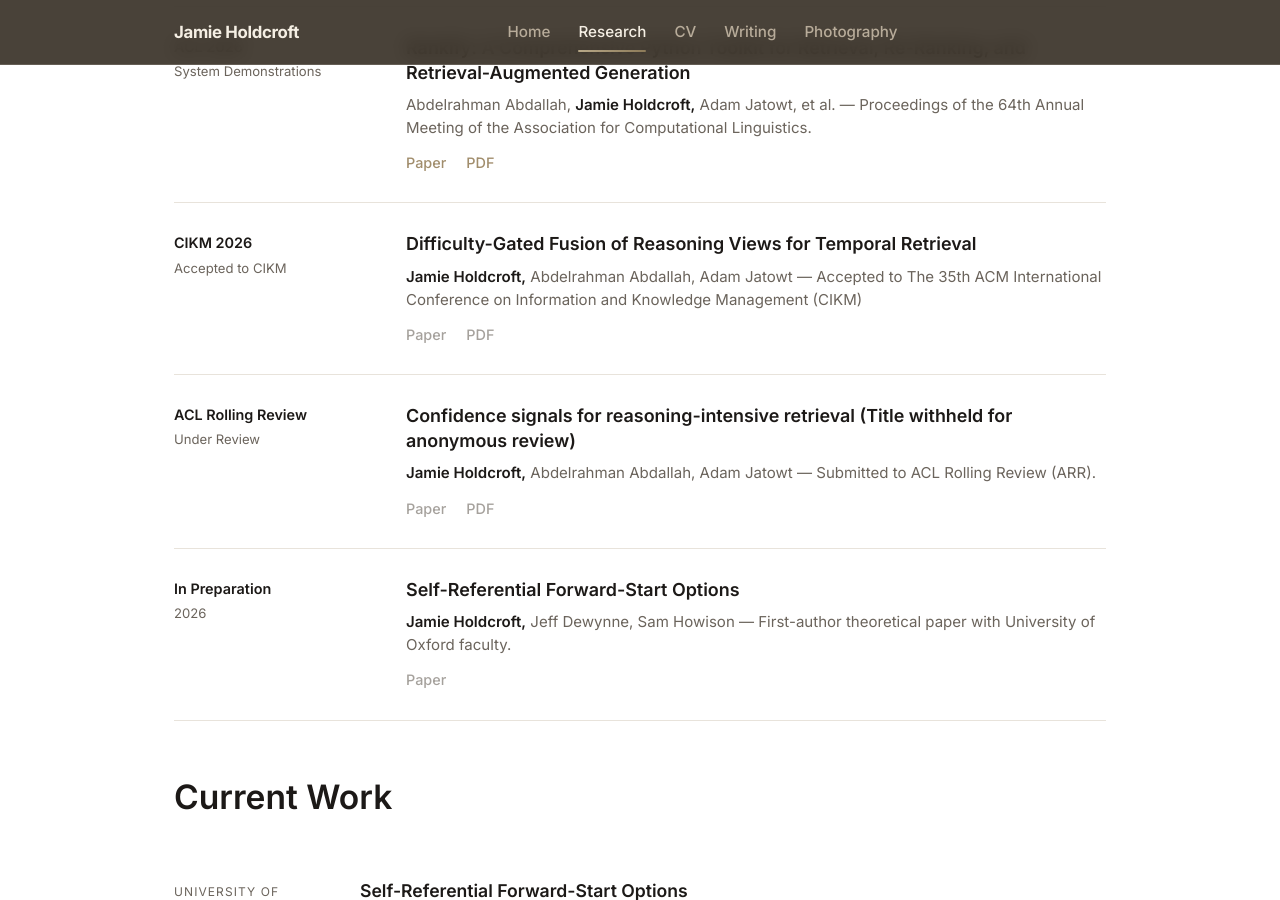
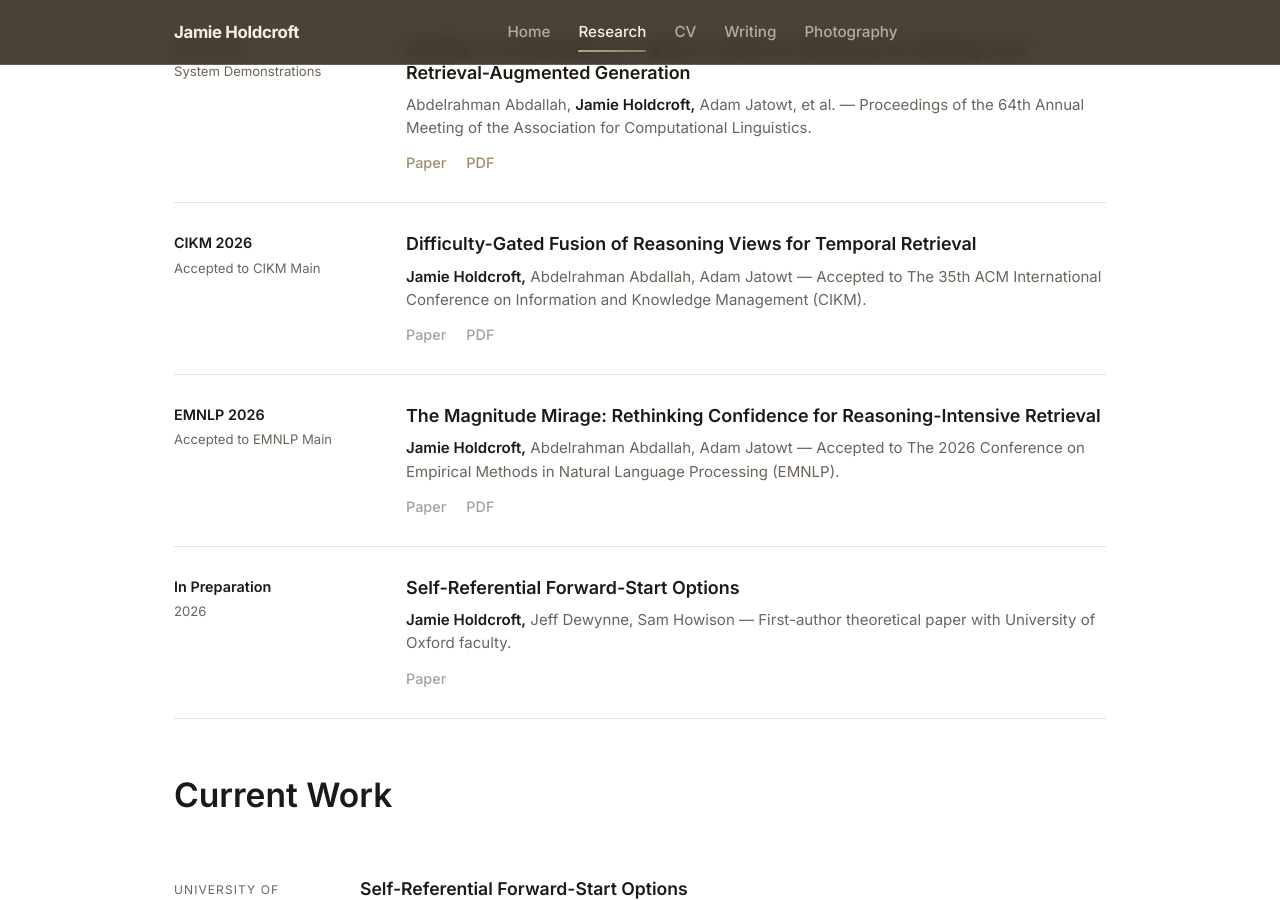
Before and after one commit to JamieHoldcroft/jamieholdcroft.github.io, a Jekyll site: the page built from research.html, in a window 1280 px wide and 900 px high, scrolled down 707 px. Built offline with Jekyll 4.4.1, drawn with Linux system fonts in a browser that asks for light colours.

Commit message:
Update research.html

```diff
--- a/research.html
+++ b/research.html
@@ -52,11 +52,11 @@ description: "Research interests and publications by Jamie Holdcroft, undergradu
       <div class="pub-item">
         <div class="pub-venue">
           <span class="pub-venue-name">CIKM 2026</span>
-          <span class="pub-status">Accepted to CIKM</span>
+          <span class="pub-status">Accepted to CIKM Main</span>
         </div>
         <div class="pub-body">
           <h3 class="pub-title">Difficulty-Gated Fusion of Reasoning Views for Temporal Retrieval</h3>
-          <p class="pub-authors"><strong>Jamie Holdcroft,</strong> Abdelrahman Abdallah, Adam Jatowt — Accepted to The 35th ACM International Conference on Information and Knowledge Management (CIKM)</p>
+          <p class="pub-authors"><strong>Jamie Holdcroft,</strong> Abdelrahman Abdallah, Adam Jatowt — Accepted to The 35th ACM International Conference on Information and Knowledge Management (CIKM).</p>
           <div class="pub-links">
             <a href="#" target="_blank" rel="noopener">Paper</a>
             <a href="#" target="_blank" rel="noopener">PDF</a>
@@ -65,12 +65,12 @@ description: "Research interests and publications by Jamie Holdcroft, undergradu
       </div>
       <div class="pub-item">
         <div class="pub-venue">
-          <span class="pub-venue-name">ACL Rolling Review</span>
-          <span class="pub-status">Under Review</span>
+          <span class="pub-venue-name">EMNLP 2026</span>
+          <span class="pub-status">Accepted to EMNLP Main</span>
         </div>
         <div class="pub-body">
-          <h3 class="pub-title">Confidence signals for reasoning-intensive retrieval (Title withheld for anonymous review)</h3>
-          <p class="pub-authors"><strong>Jamie Holdcroft,</strong> Abdelrahman Abdallah, Adam Jatowt — Submitted to ACL Rolling Review (ARR).</p>
+          <h3 class="pub-title">The Magnitude Mirage: Rethinking Confidence for Reasoning-Intensive Retrieval</h3>
+          <p class="pub-authors"><strong>Jamie Holdcroft,</strong> Abdelrahman Abdallah, Adam Jatowt — Accepted to The 2026 Conference on Empirical Methods in Natural Language Processing (EMNLP).</p>
           <div class="pub-links">
             <a href="#" target="_blank" rel="noopener">Paper</a>
             <a href="#" target="_blank" rel="noopener">PDF</a>
```
